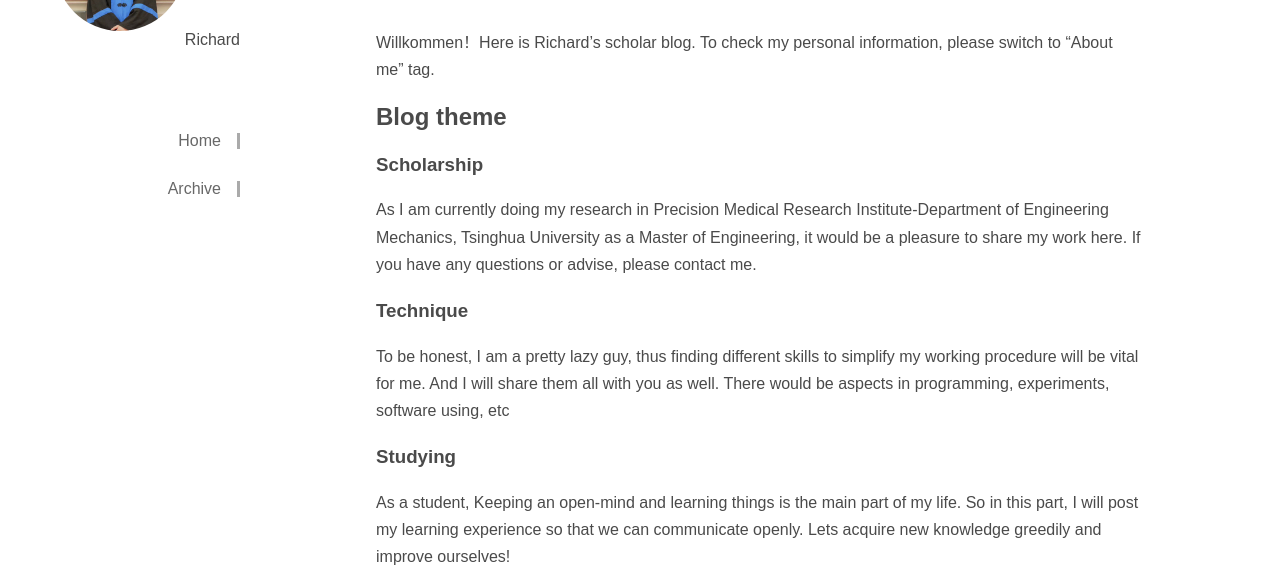
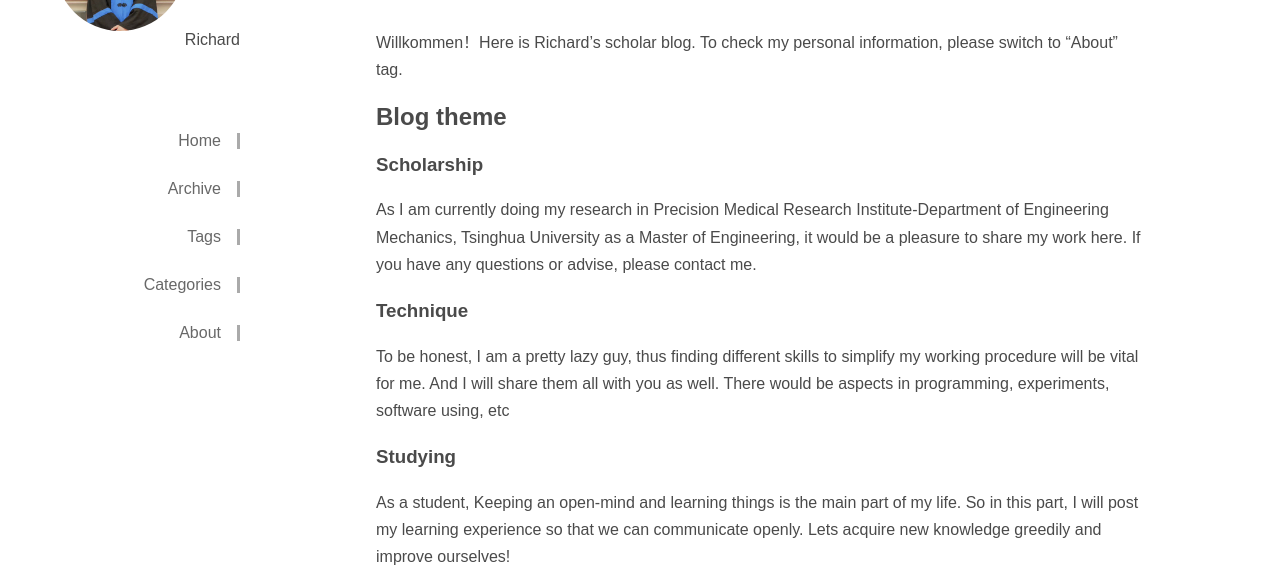
Before and after one commit to rc1997/rc1997.github.io, a plain HTML site: page index.html in a window 1280 px wide. Shown: the part 214-800 px from the top of the page. Drawn offline with Linux system fonts and the light colour scheme; a small style sheet from the web is missing.

Commit message:
Site updated: 2020-06-07 18:08:29

```diff
--- a/index.html
+++ b/index.html
@@ -5,6 +5,8 @@
   <meta name="viewport" content="width=device-width, initial-scale=1.0">
   <meta http-equiv="X-UA-Compatible" content="ie=edge">
   <title>Richard</title>
+
+    <link rel="icon" href="/assets/favicon.ico">
 
 
 
@@ -35,6 +37,18 @@
 
             <a href="/archives/" class="Btn">
               <li>Archive</li>
+            </a>
+
+            <a href="/tags/" class="Btn">
+              <li>Tags</li>
+            </a>
+
+            <a href="/categories/" class="Btn">
+              <li>Categories</li>
+            </a>
+
+            <a href="/about/" class="Btn">
+              <li>About</li>
             </a>
 
         </ul>
@@ -68,7 +82,7 @@
     </header>
     <div>
 
-        <p>Willkommen！Here is Richard’s scholar blog. To check my personal information, please switch to “About me” tag.</p>
+        <p>Willkommen！Here is Richard’s scholar blog. To check my personal information, please switch to “About” tag.</p>
 <h2 id="Blog-theme"><a href="#Blog-theme" class="headerlink" title="Blog theme"></a>Blog theme</h2><h3 id="Scholarship"><a href="#Scholarship" class="headerlink" title="Scholarship"></a>Scholarship</h3><p>As I am currently doing my research in Precision Medical Research Institute-Department of Engineering Mechanics, Tsinghua University as a Master of Engineering, it would be a pleasure to share my work here. If you have any questions or advise, please contact me.</p>
 <h3 id="Technique"><a href="#Technique" class="headerlink" title="Technique"></a>Technique</h3><p>To be honest, I am a pretty lazy guy, thus finding different skills to simplify my working procedure will be vital for me. And I will share them all with you as well. There would be aspects in programming, experiments, software using, etc</p>
 <h3 id="Studying"><a href="#Studying" class="headerlink" title="Studying"></a>Studying</h3><p>As a student, Keeping an open-mind and learning things is the main part of my life. So in this part, I will post my learning experience so that we can communicate openly. Lets acquire new knowledge greedily and improve ourselves!</p>
```
Also changed, not shown: 2020/06/06/hello-world/index.html (+15 -1 lines), archives/2020/06/index.html (+14 -0 lines), archives/2020/index.html (+14 -0 lines), archives/index.html (+14 -0 lines), assets/favicon.ico (added).
